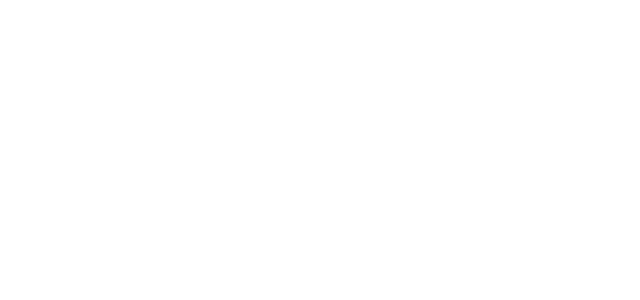
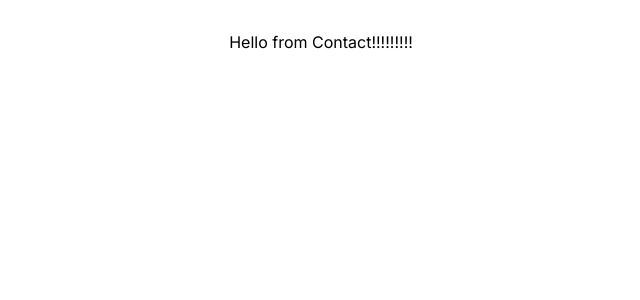
Before and after one commit to Eniola-Bakare/Stage1-Hng9, a React (Create React App) app: page /contact in a window 1280 px wide. Before the commit this address had no page. Shown: the top 300 px of the page, without its empty margins (319-959 px from the left). Built offline with nearby package versions, Linux system fonts and the light colour scheme.

Commit message:
Fixed bugs in setting the stage1 task as a route on its own, displaying its own children prop correctly

```diff
--- a/src/App.js
+++ b/src/App.js
@@ -1,8 +1,6 @@
 import { Route, Routes } from 'react-router-dom';
 import './App.css';
-// import Buttons from './components/Buttons';
-// import Footer from './components/Footer';
-// import Profile from './components/Profile';
+import ContactMe from './components/ContactMe';
 import Stage1Task from './components/Stage1Task';
 
 
@@ -12,6 +10,7 @@
     <div className="App">
       <Routes>
         <Route path='/Stage1-Hng9' element={<Stage1Task />} />
+        <Route path='/contact' element={<ContactMe />}/>
       </Routes>
       {/* <Profile />
       <Buttons />
--- a/src/components/ContactMe.js
+++ b/src/components/ContactMe.js
@@ -1,8 +1,11 @@
-import React from 'react'
+import { Link, useNavigate } from "react-router-dom"
+
 
 const ContactMe = () => {
   return (
-    <div>Contact Me!</div>
+    <div>
+        Hello from Contact!!!!!!!!!
+    </div>
   )
 }
 
--- a/src/components/Stage1Task.jsx
+++ b/src/components/Stage1Task.jsx
@@ -2,19 +2,16 @@
 import Footer from './Footer';
 import Profile from './Profile';
 import { Link } from 'react-router-dom'
+import '../App.css';
 
 
  const Stage1Task = () => {
 	return (
-			<Link to='/Stage1-Hng9'>
-				{
 				<>
 					<Profile />
 					<Buttons />
 					<Footer />
 				</>
-				}
-			</Link>
 	)
 }
 
```
